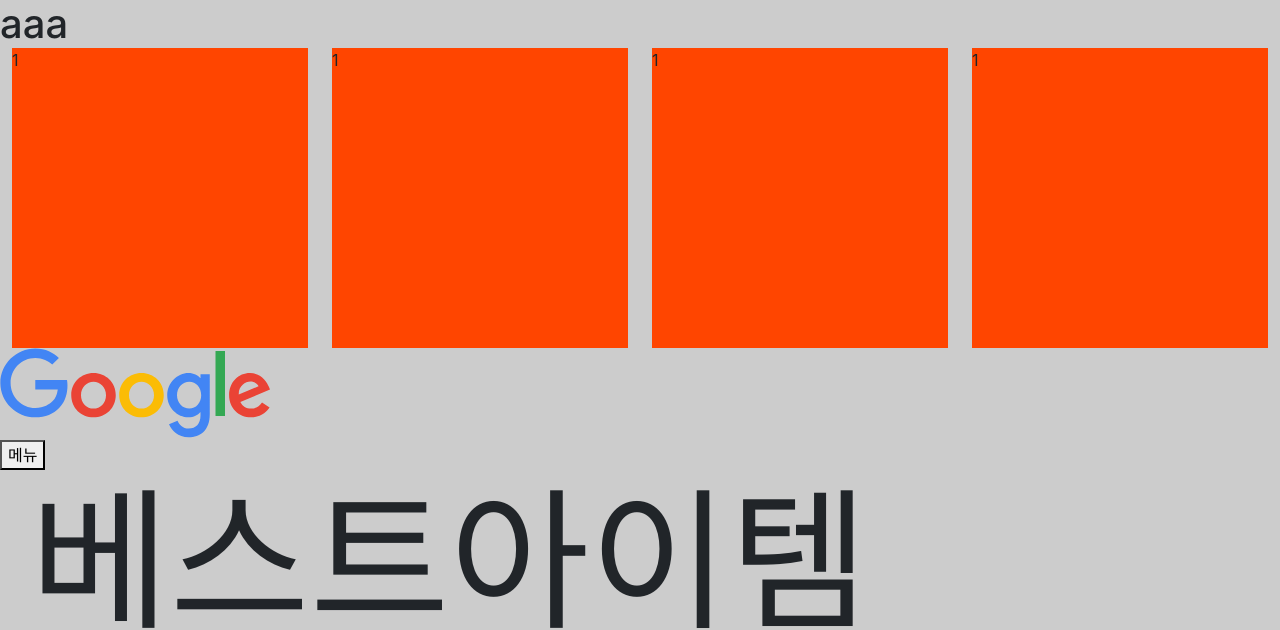
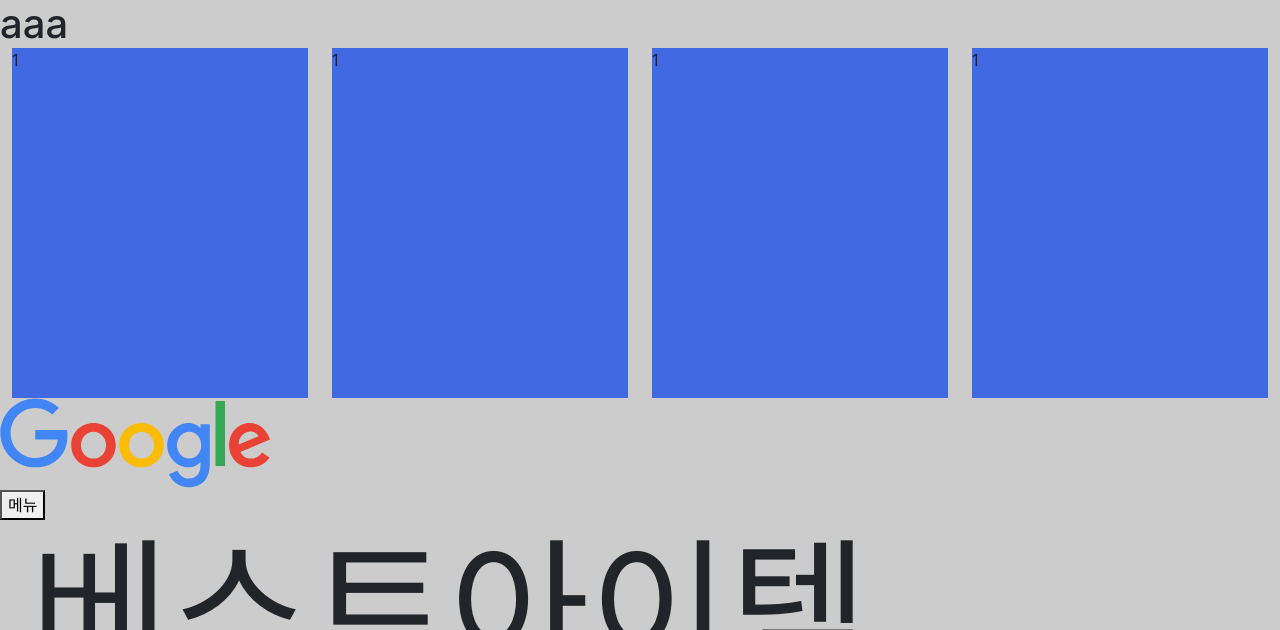
Before and after one commit to naweatmik/mcd, a plain HTML site: page index.html in a window 1280 px wide. Shown: the top 630 px of the page. Drawn offline with Linux system fonts and the light colour scheme.

Commit message:
20250512

```diff
--- a/index.html
+++ b/index.html
@@ -20,8 +20,8 @@
   </script>
   <style>
     .box{
-      background-color: orangered;
-      height: 300px;
+      background-color: royalblue;
+      height: 350px;
     }
     .t_hidden{
       position: absolute;
```
